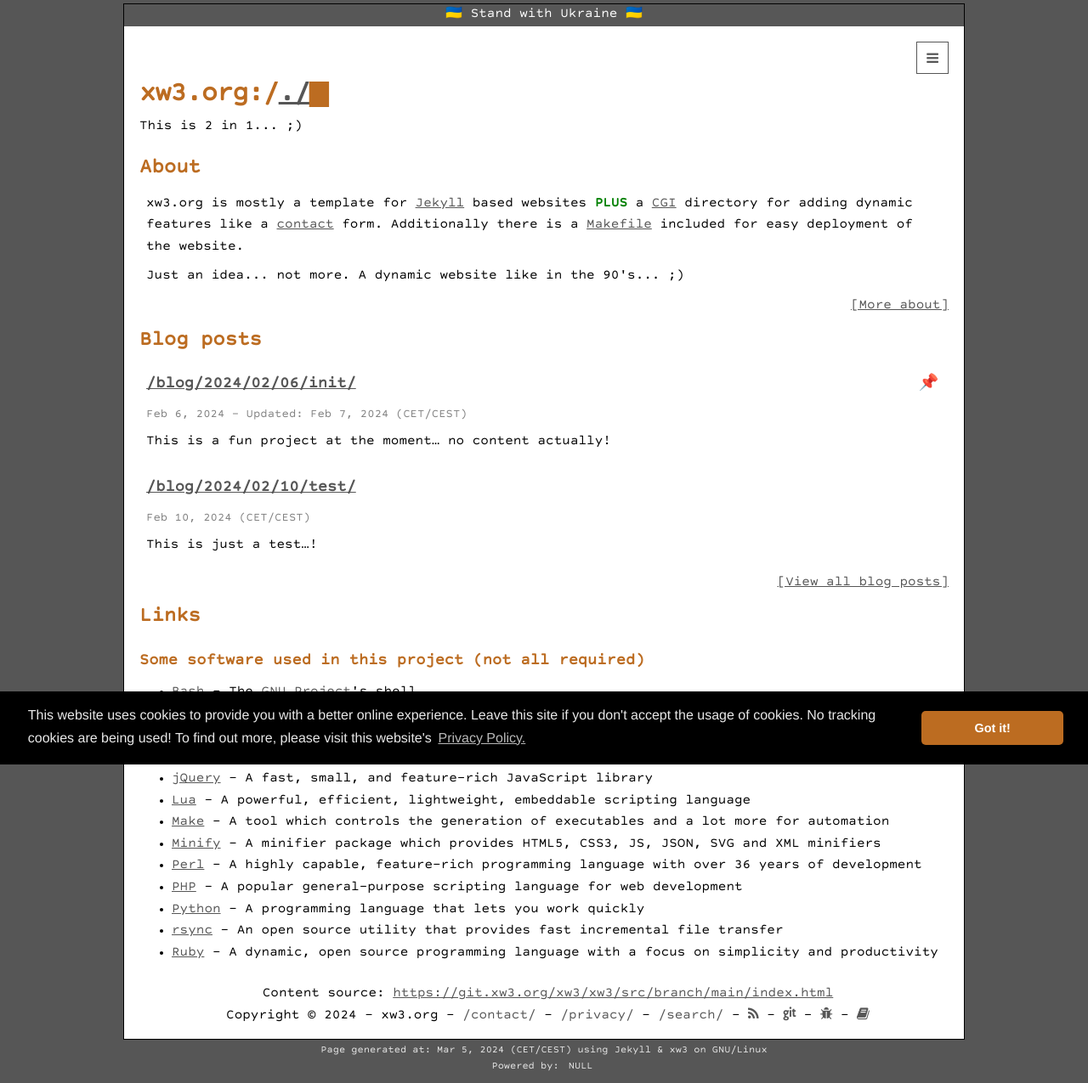
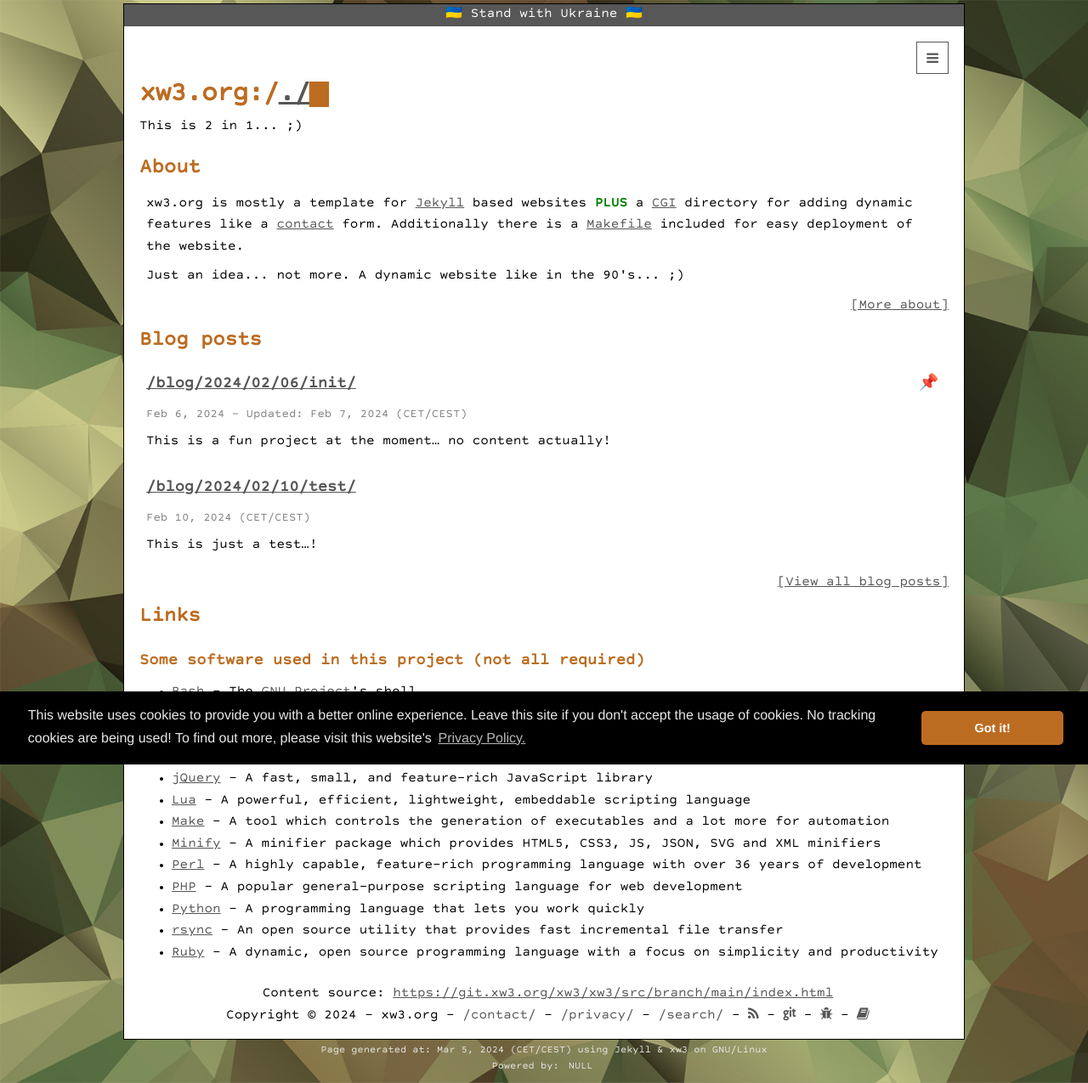
Before and after one commit to hanez/xw3, a Jekyll site: the page built from index.html, in a window 1280 px wide. Shown: the whole page at 85% size. Built offline with Jekyll 4.4.1, drawn with Linux system fonts in a browser that asks for light colours; the list of posts is cut into pages by our own code.

Commit message:
Added camouflage background image... ;)

```diff
--- a/_sass/_base.scss
+++ b/_sass/_base.scss
@@ -20,6 +20,8 @@ dl, dd, ol, ul, figure {
 
 body {
   background-color: $background-color;
+  background-image: url("/images/camouflage.jpg");
+  background-size: cover;
   color: $text-color;
   font-family: $base-font-family;
   font-size: $base-font-size;
```
Also changed, not shown: images/camouflage.jpg (added).
